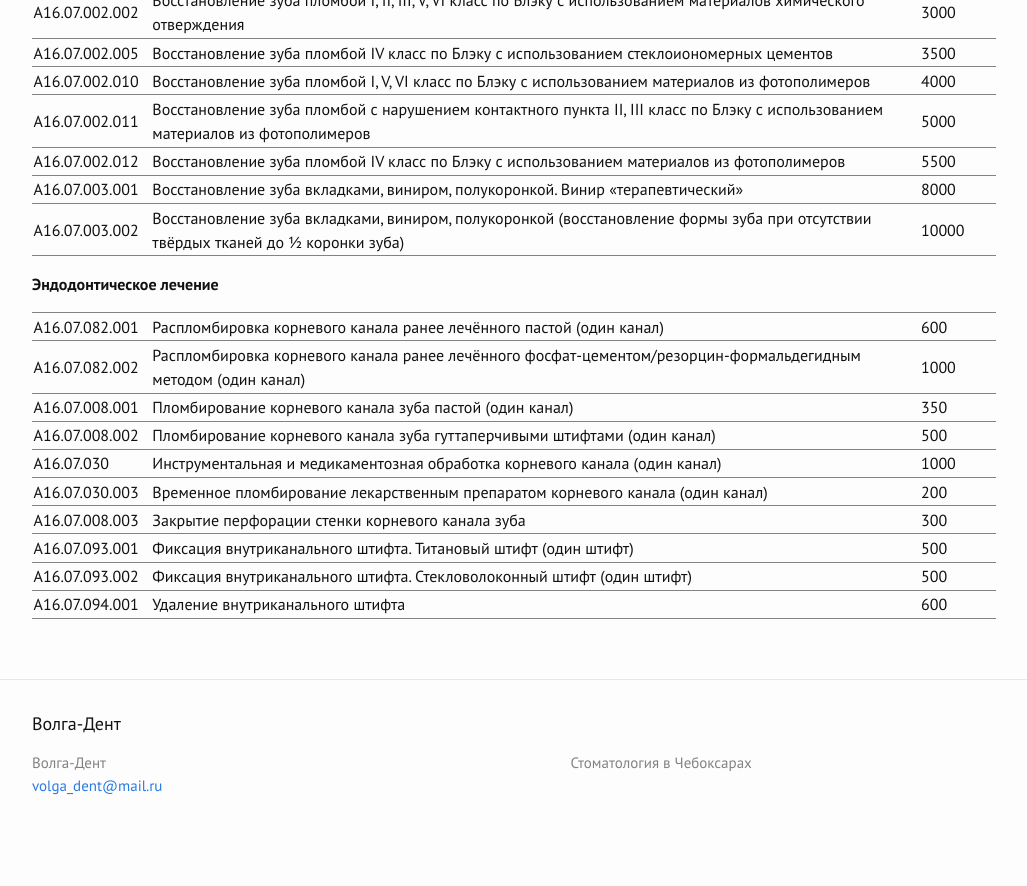
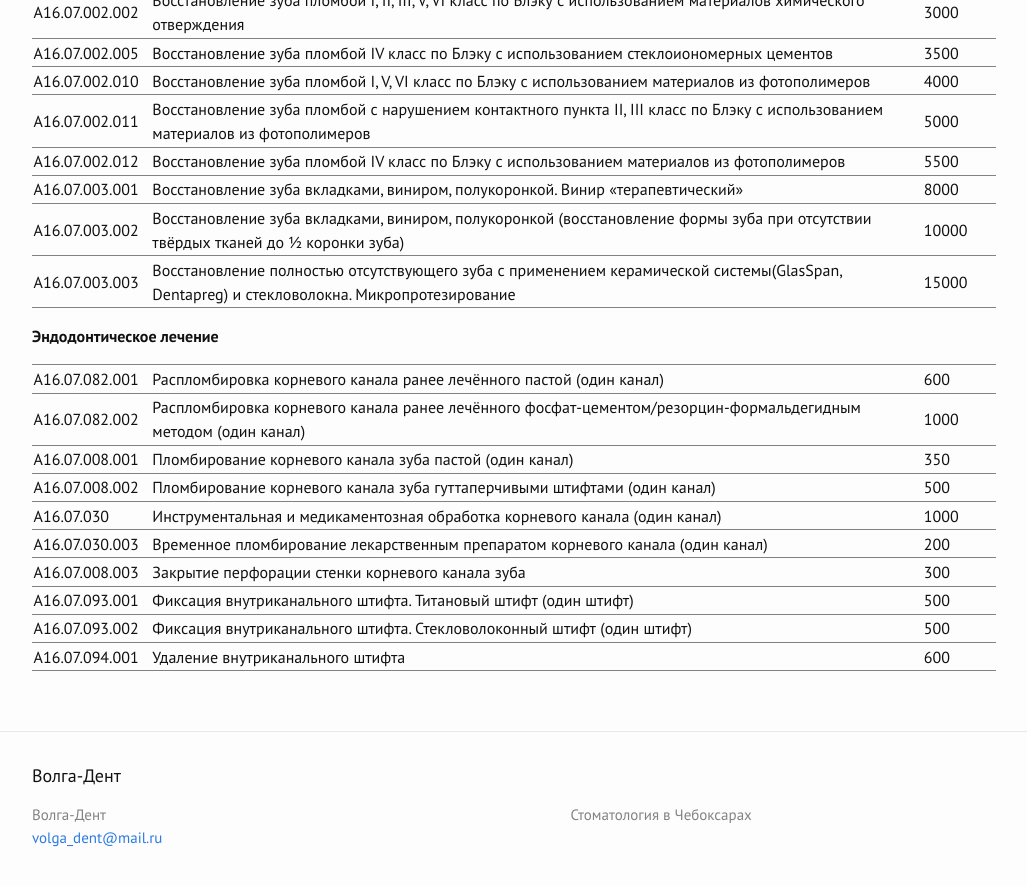
Before and after one commit to albus-dentes/albus-dentes.github.io, a Jekyll site: the page built from prices/index.html, in a window 1280 px wide and 900 px high, scrolled down 1009 px. Shown: the top 886 px of the window, without its empty margins (126-1153 px from the left). Built offline with Jekyll 4.4.1, drawn with Linux system fonts in a browser that asks for light colours; before the commit the page ends 1866 px from its top, so only the background shows below that.

Commit message:
Update prices

```diff
--- a/prices/index.html
+++ b/prices/index.html
@@ -126,6 +126,11 @@ title: Цены
     <td>10000</td>
   </tr>
   <tr>
+    <td>А16.07.003.003</td>
+    <td>Восстановление полностью отсутствующего зуба с применением керамической системы(GlasSpan, Dentapreg) и стекловолокна. Микропротезирование</td>
+    <td>15000</td>
+  </tr>
+  <tr>
     <td colspan="3" class="section-header">Эндодонтическое лечение</td>
   </tr>
   <tr>
```
